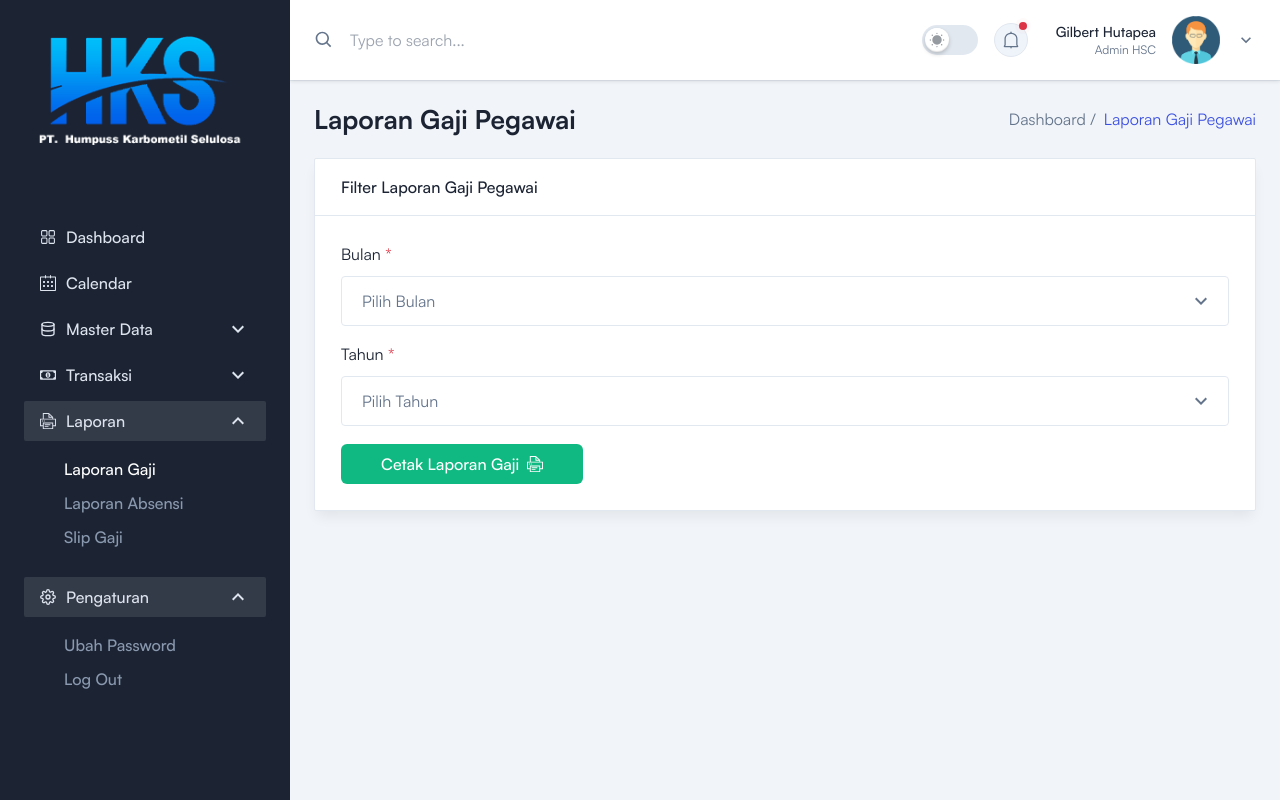
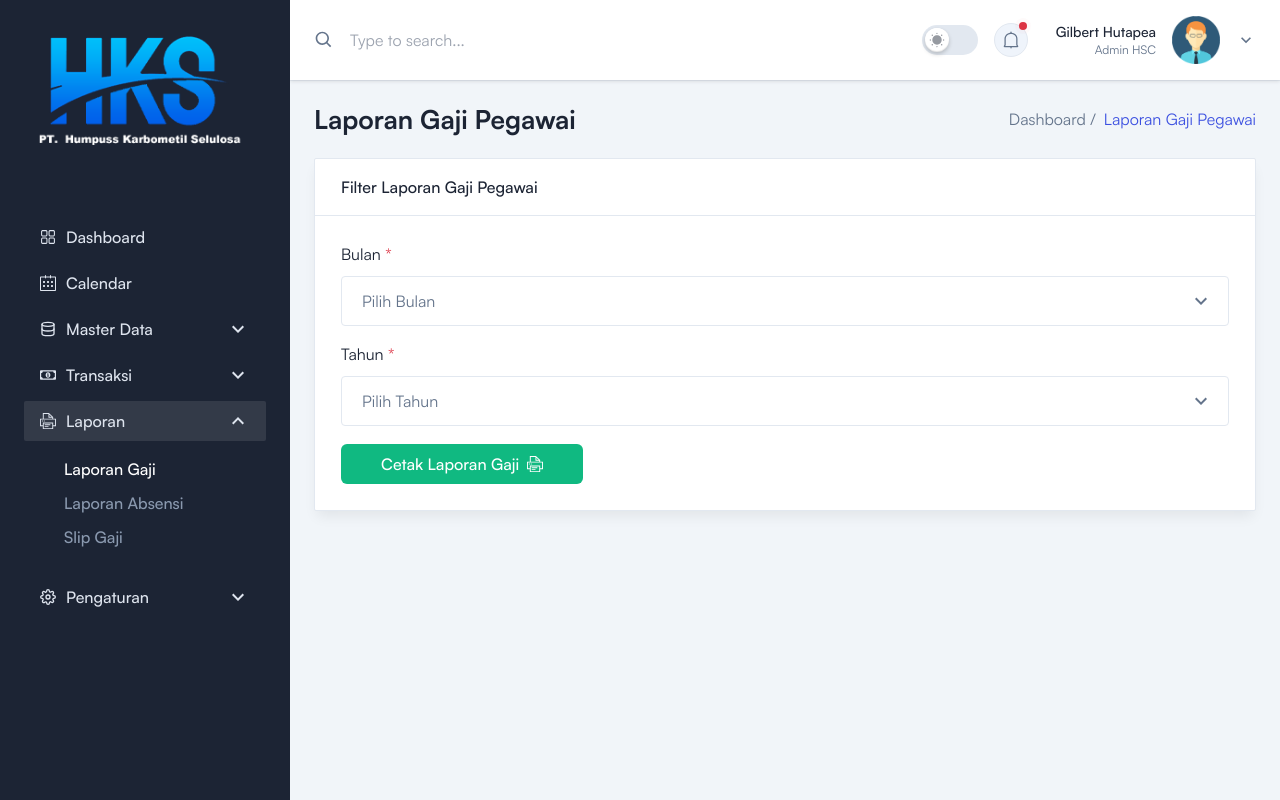
Before and after one commit to seankhan1/mern-employee-salary-management, a React (Vite) app in the folder Frontend/: page /admin/laporan/laporan-gaji in a window 1280 px wide. Built offline with nearby package versions, Linux system fonts and the light colour scheme.

Commit message:
Refactor

```diff
--- a/Frontend/src/components/Sidebar/Sidebar.jsx
+++ b/Frontend/src/components/Sidebar/Sidebar.jsx
@@ -1,7 +1,7 @@
 import React, { useState, useEffect, useRef } from 'react'
 import { NavLink, useLocation } from 'react-router-dom'
 import SidebarLinkGroup from './SidebarLinkGroup'
-import Logo from '../../Assets/images/logo/logo.svg'
+import Logo from '../../assets/images/logo/logo.svg'
 import { AiOutlineArrowLeft } from 'react-icons/ai'
 import { RxDashboard } from 'react-icons/rx'
 import { SlCalender } from 'react-icons/sl'
@@ -327,10 +327,10 @@ const Sidebar = ({ sidebarOpen, setSidebarOpen }) => {
               </SidebarLinkGroup>
               {/* <!-- Laporan Admin --> */}
 
-              {/* <!-- Pegaturan Admin --> */}
+              {/* <!-- Pengaturan Admin --> */}
               <SidebarLinkGroup
                 activeCondition={
-                  pathname === '/laporan' || pathname.includes('laporan')
+                  pathname === '/pengaturan' || pathname.includes('pengaturan')
                 }
               >
                 {(handleClick, open) => {
@@ -338,8 +338,8 @@ const Sidebar = ({ sidebarOpen, setSidebarOpen }) => {
                     <React.Fragment>
                       <NavLink
                         to='#'
-                        className={`group relative flex items-center gap-2.5 rounded-sm py-2 px-4 font-medium text-bodydark1 duration-300 ease-in-out hover:bg-graydark dark:hover:bg-meta-4 ${(pathname === '/laporan' ||
-                          pathname.includes('laporan')) &&
+                        className={`group relative flex items-center gap-2.5 rounded-sm py-2 px-4 font-medium text-bodydark1 duration-300 ease-in-out hover:bg-graydark dark:hover:bg-meta-4 ${(pathname === '/pengaturan' ||
+                          pathname.includes('pengaturan')) &&
                           'bg-graydark dark:bg-meta-4'
                           }`}
                         onClick={(e) => {
```
